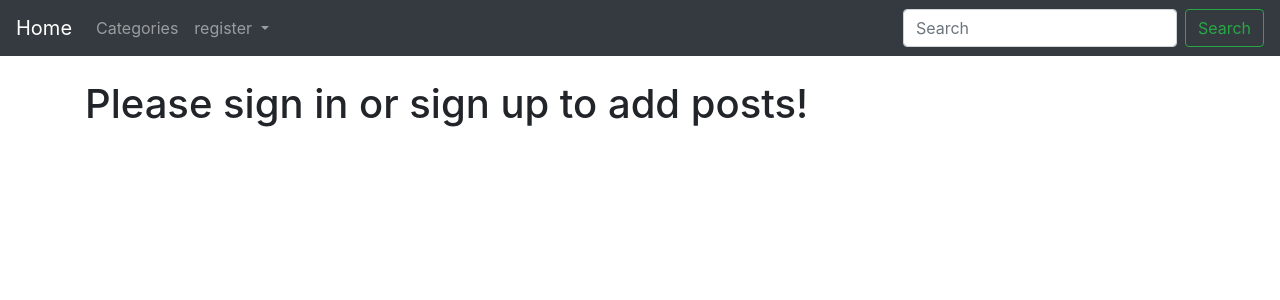
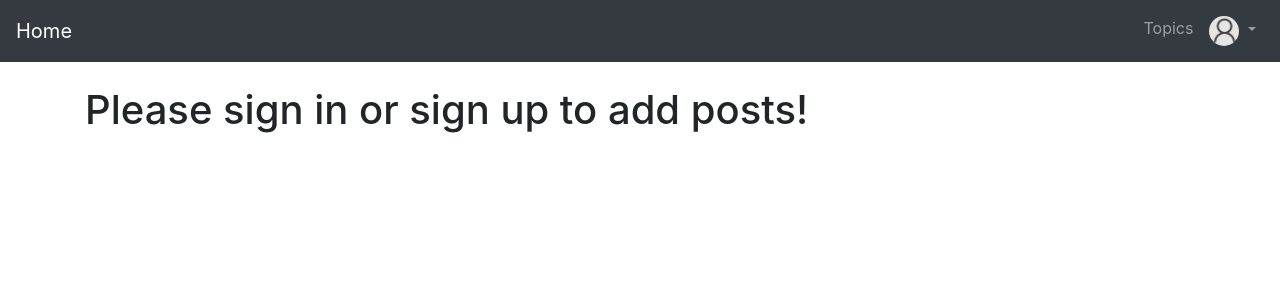
Before and after one commit to jpapu/portfolio, a Django app: page /auth_app/create_profile_page/ in a window 1280 px wide. Shown: the top 300 px of the page. Run offline with Django 3.2, Linux system fonts and the light colour scheme; some libraries are stand-ins or nearby versions.

Commit message:
add picture to navbar (#49)

```diff
--- a/portfolio/web_app/templates/base.html
+++ b/portfolio/web_app/templates/base.html
@@ -1,3 +1,5 @@
+{% load static %}
+
 <!doctype html>
 <html lang="en">
   <head>
@@ -18,6 +20,7 @@
 
     <!--Navigation Bar-->
     <nav class="navbar navbar-expand-lg navbar-dark bg-dark">
+
         <!--Home-->
         <a class="navbar-brand" href="{% url 'home' %}"">Home</a>
         <button class="navbar-toggler" type="button" data-toggle="collapse" data-target="#navbarSupportedContent" aria-controls="navbarSupportedContent" aria-expanded="false" aria-label="Toggle navigation">
@@ -25,13 +28,13 @@
         </button>
 
         <div class="collapse navbar-collapse" id="navbarSupportedContent">
-            <ul class="navbar-nav mr-auto">
+            <ul class="navbar-nav ml-auto">
 
+                <!--Category Dropdown-->
                 {% if cat_menu %}
-                <!--Dropdown - Category Dropdown-->
                     <li class="nav-item dropdown">
                         <a class="nav-link dropdown-toggle" href="#" id="navbarDropdown" role="button" data-toggle="dropdown" aria-haspopup="true" aria-expanded="false">
-                    Categories
+                        Topics
                         </a>
                         <div class="dropdown-menu" aria-labelledby="navbarDropdown">
                             {% for cat in cat_menu %}
@@ -42,10 +45,8 @@
                 {% else %}
                     <!--Category List-->
                     <li class="nav-item">
-                    <a class="nav-link" href="{% url 'category-list' %}">Categories</a>
+                        <a class="nav-link" href="{% url 'category-list' %}">Topics</a>
                     </li>
-
-
                 {% endif %}
 
                 <!--When user is signed in-->
@@ -60,10 +61,15 @@
                     </li>
                     <!--Dropdown - Sign Out Dropdown-->
                     <li class="nav-item dropdown">
-                        <a class="nav-link dropdown-toggle" href="#" id="navbarDropdown" role="button" data-toggle="dropdown" aria-haspopup="true" aria-expanded="false">
-                        register
-                        </a>
+                        <div class="nav-link dropdown-toggle" id="navbarDropdown" role="button" data-toggle="dropdown" aria-haspopup="true" aria-expanded="false">
+                            {% if user.userprofile.id %}
+                                <img alt="Image placeholder" src="{{ user.userprofile.profile_pic.url }}" class = "rounded-circle" width="30" height="30">
+                            {% else %}
+                                <img alt="Image placeholder" src="{% static '/portfolio/images/default_profile.png' %}" class = "rounded-circle" width="30" height="30">
+                            {% endif %}
+                        </div>
                         <div class="dropdown-menu" aria-labelledby="navbarDropdown">
+
                             <!--Username and link to profile page-->
                             {% if user.userprofile.id %}
                                 <a class="dropdown-item" href="{% url 'show_profile_page' user.userprofile.id %}">{{ user.username }}</a>
@@ -92,7 +98,7 @@
                     <!--Dropdown - Sign Up/In-->
                     <li class="nav-item dropdown">
                         <a class="nav-link dropdown-toggle" href="#" id="navbarDropdown" role="button" data-toggle="dropdown" aria-haspopup="true" aria-expanded="false">
-                        register
+                            <img alt="Image placeholder" src="{% static '/portfolio/images/default_profile.png' %}" class = "rounded-circle" width="30" height="30">
                         </a>
                         <div class="dropdown-menu" aria-labelledby="navbarDropdown">
                             <a class="dropdown-item" href="{% url 'login' %}">sign in</a>
@@ -103,11 +109,6 @@
                 {% endif %}
 
             </ul>
-            <!--Search Bar-->
-            <form class="form-inline my-2 my-lg-0">
-                <input class="form-control mr-sm-2" type="search" placeholder="Search" aria-label="Search">
-                <button class="btn btn-outline-success my-2 my-sm-0" type="submit">Search</button>
-            </form>
         </div>
     </nav>
 
```
Lines whose indentation alone changed are shown as unchanged.
